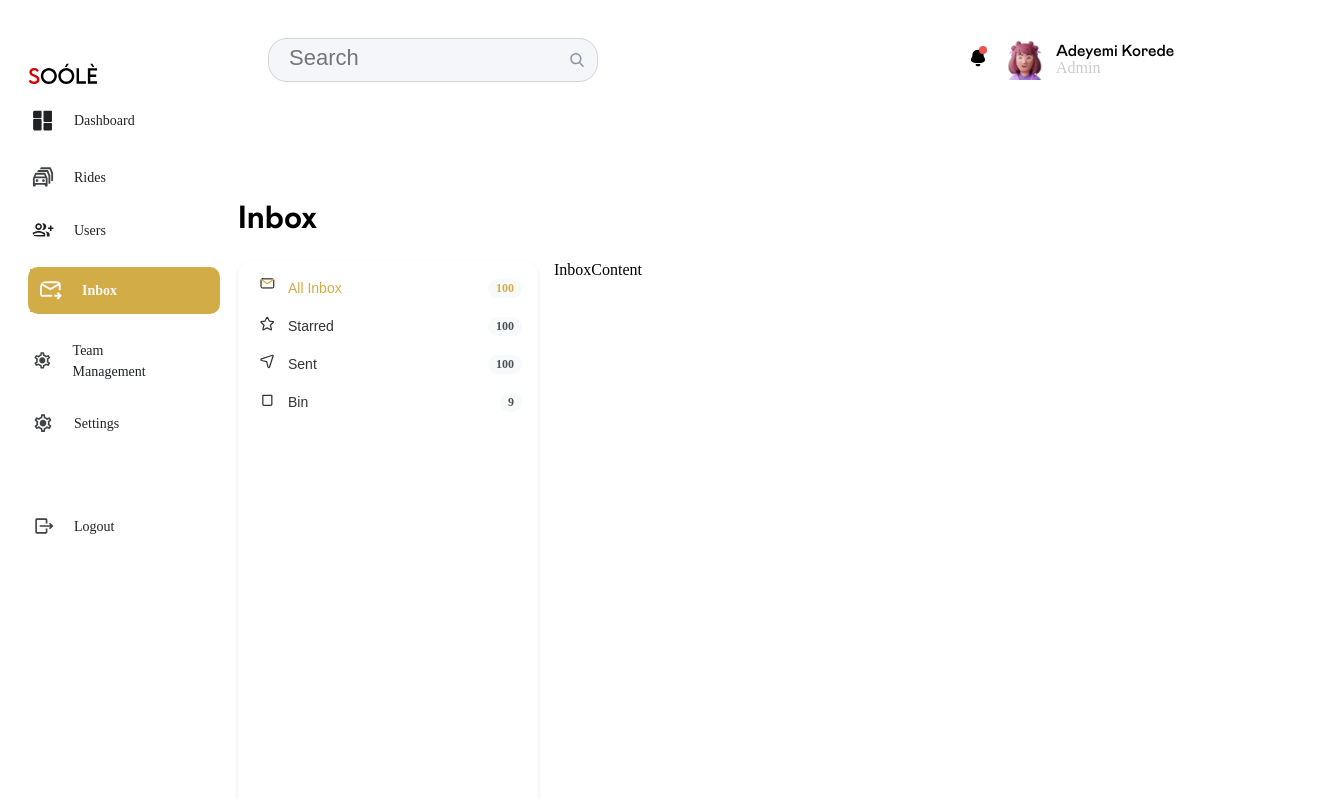
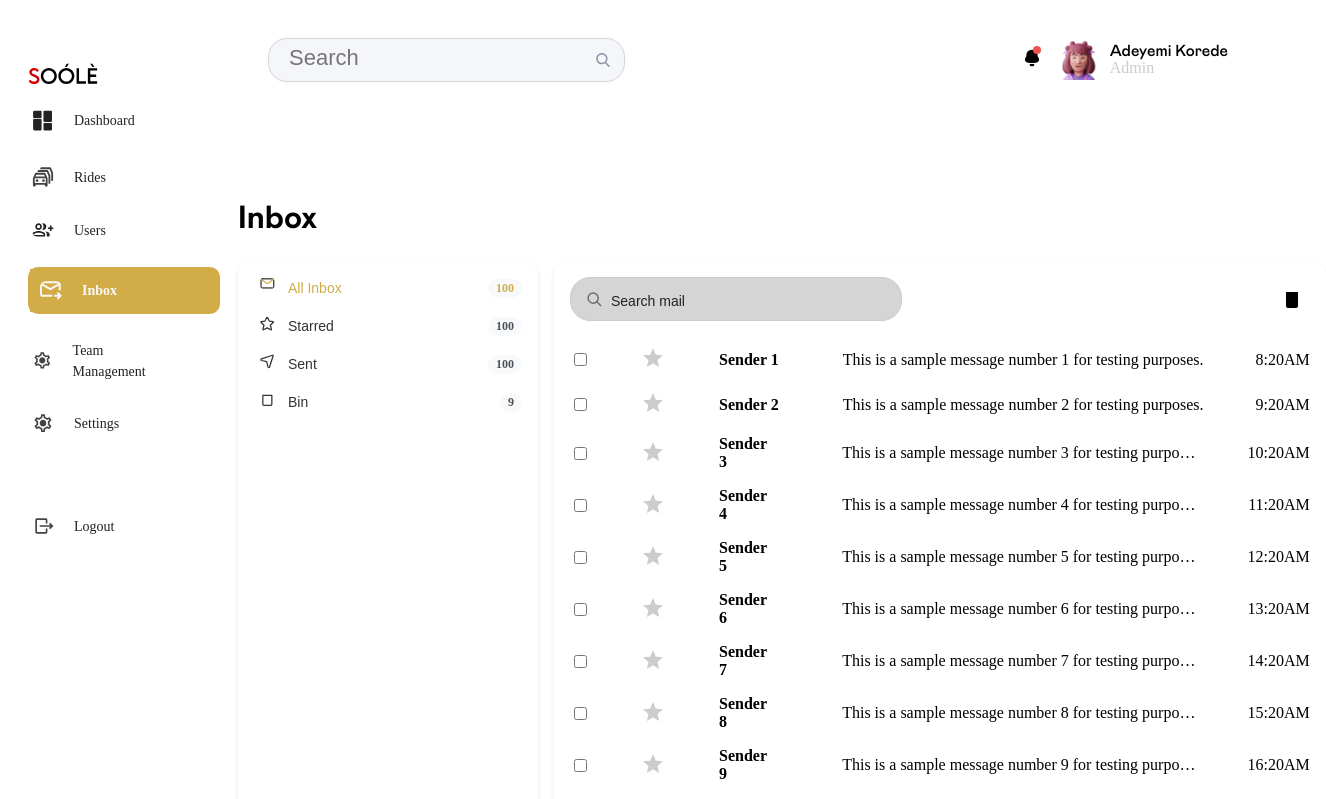
Before and after one commit to clinton401/soole-admin-hosting, a Next.js app: page /inbox in a window 1280 px wide. Shown: the top 799 px of the page, 1326 px wide, since content can reach past the window. Built offline with nearby package versions, Linux system fonts and the light colour scheme.

Commit message:
Inbox page

```diff
--- a/src/app/components/InboxContent.tsx
+++ b/src/app/components/InboxContent.tsx
@@ -1,12 +1,76 @@
-import React from 'react'
+import React, { useState } from 'react';
 
 
 const InboxContent = () => {
+  const [starred, setStarred] = useState(Array(10).fill(false));
+  const [expanded, setExpanded] = useState(Array(10).fill(false));
+
+  const toggleStarred = (index) => {
+    const newStarred = [...starred];
+    newStarred[index] = !newStarred[index];
+    setStarred(newStarred);
+  };
+
+  const toggleExpanded = (index) => {
+    const newExpanded = [...expanded];
+    newExpanded[index] = !newExpanded[index];
+    setExpanded(newExpanded);
+  };
+
+  const messages = Array.from({ length: 10 }, (_, i) => ({
+    name: `Sender ${i + 1}`,
+    sentence: `This is a sample message number ${i + 1} for testing purposes.`,
+    time: `${8 + i}:20AM`,
+  }));
+
   return (
-    <div>InboxContent
+    <div className="inbox-content">
+      <div className="search-container">
+      <div className="search-input-wrapper">
+    <input
+      type="text"
+      placeholder="Search mail"
+      className="search-input"
+    />
+<svg xmlns="http://www.w3.org/2000/svg" width="17" height="17" viewBox="0 0 17 17" fill="none" className='search-icon'  stroke="currentColor">
+  <g opacity="0.5">
+    <path fill-rule="evenodd" clip-rule="evenodd" d="M9.69366 12.4863C12.4235 11.3261 13.696 8.17265 12.5358 5.44282C11.3757 2.71298 8.22221 1.4405 5.49237 2.60065C2.76253 3.7608 1.49005 6.91426 2.6502 9.6441C3.81036 12.3739 6.96382 13.6464 9.69366 12.4863Z" stroke="black" stroke-width="1.5" stroke-linecap="round" stroke-linejoin="round"/>
+    <path d="M11.3904 11.3407L15.5557 15.5066" stroke="black" stroke-width="1.5" stroke-linecap="round" stroke-linejoin="round"/>
+  </g>
+</svg>
+  </div>
+        <button className="delete-icon-button">
+          <svg xmlns="http://www.w3.org/2000/svg" fill="black" viewBox="0 0 24 24" width="24" height="24">
+            <path d="M3 6h18M6 6v14c0 1.1.9 2 2 2h8c1.1 0 2-.9 2-2V6m-8 4v6" />
+          </svg>
+        </button>
+      </div>
 
+      {messages.map((msg, index) => (
+        <div key={index} className="message d-flex justify-between gap-2">
+          <input type="checkbox" className="message-checkbox" />
+          <button
+            onClick={() => toggleStarred(index)}
+            className={`star-button ${starred[index] ? 'starred' : ''}`}
+          >
+            <svg xmlns="http://www.w3.org/2000/svg" fill="currentColor" viewBox="0 0 24 24">
+              <path d="M12 17.27L18.18 21l-1.64-7.03L22 9.24l-7.19-.61L12 2 9.19 8.63 2 9.24l5.46 4.73L5.82 21z" />
+            </svg>
+          </button>
+          <div className="message-content d-flex gap-4 align-center justify-evenly">
+            <strong className='d-flex justify-left'>{msg.name}</strong>
+            <p
+              onClick={() => toggleExpanded(index)}
+              className={expanded[index] ? 'expanded' : ''}
+            >
+              {msg.sentence}
+            </p>
+          </div>
+          <span className="message-time">{msg.time}</span>
+        </div>
+      ))}
     </div>
-  )
-}
+  );
+};
 
-export default InboxContent
+export default InboxContent;
--- a/src/app/inbox/page.tsx
+++ b/src/app/inbox/page.tsx
@@ -8,7 +8,7 @@ const Inbox = () => {
   return (
     <div>
       <h2 className="ff-Mabry-Pro-bold fs-32">Inbox</h2>
-      <div className="d-flex gap-1">
+      <div className="d-flex gap-1" style={{width: "auto"}}>
 
 <InboxList />
 <InboxContent />
--- a/src/styles/components/inbox.scss
+++ b/src/styles/components/inbox.scss
@@ -1,6 +1,7 @@
 .inbox-container {
     display: flex;
     gap: 20px;
+    // background-color: #333;
 
     .customer-tickets {
     background-color: white;
@@ -8,7 +9,7 @@
     border-radius: 0.875rem;
     padding: 16px;
     width: 300px;
-    height: 800px;
+    // height: 800px;
     display: flex;
     flex-direction: column;
     // justify-content: space-between;
@@ -59,7 +60,119 @@
 }
 
 
+}
+.inbox-content {
+    background-color: white;
+    box-shadow: 0 2px 4px rgba(0, 0, 0, 0.1);
+    border-radius: 0.875rem;
+    padding: 16px;
+    width: 100%;
+    // height: 800px;
+    display: flex;
+    flex-direction: column;
+
+    .search-container {
+        display: flex;
+        align-items: center;
+        margin-bottom: 1rem;
+        justify-content: space-between;
+
+        .search-input-wrapper {
+          position: relative;
+          width: 20.75rem;
+          height: 2.75rem;
+
+          .search-input {
+            padding: 0.5rem 2.5rem; // Add space for the icon
+            border: 1px solid #ccc;
+            border-radius: 1.25rem;
+            color: #202224;
+            background-color: #d5d5d5;
+            width: 100%;
+            height: 100%;
+
+            &::placeholder {
+              color: #202224;
+              font-size: 0.875rem;
+              font-weight: 400;
+            }
+          }
+        }
+
+          .search-icon {
+            position: absolute;
+            top: 50%;
+            left: 1rem;
+            transform: translateY(-50%);
+            width: 1rem;
+            height: 1rem;
+            stroke: #202224;
+          }
+
+          .delete-icon-button {
+            background: none;
+            border: none;
+            margin-left: 0.5rem;
+            cursor: pointer;
+
+            svg {
+              fill: black;
+            }
+          }
+        }
 
 
+    .message {
+      display: flex;
+      align-items: center;
+      padding: 0.5rem 0;
+    //   border-bottom: 1px solid #ccc;
 
+      .message-checkbox {
+        margin-right: 1rem;
+
+      }
+
+      .star-button {
+        background: none;
+        border: none;
+        margin-right: 1rem;
+        color: #b9b9b9b9;
+        cursor: pointer;
+
+        &.starred {
+          color: #ffd700;
+        }
+
+        svg {
+          width: 24px;
+          height: 24px;
+        }
+      }
+
+      .message-content {
+        flex: 1;
+
+        strong {
+          display: block;
+        }
+
+        p {
+          margin: 0;
+          cursor: pointer;
+          white-space: nowrap;
+          overflow: hidden;
+          text-overflow: ellipsis;
+
+          &.expanded {
+            white-space: normal;
+          }
+        }
+      }
+
+      .message-time {
+        margin-left: 1rem;
+        white-space: nowrap;
+      }
     }
+  }
```
